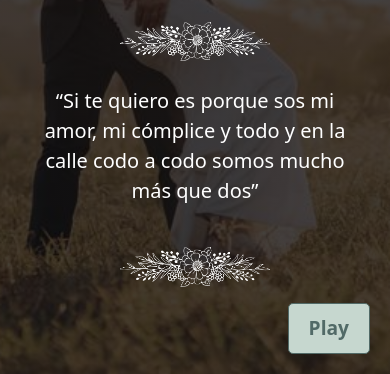
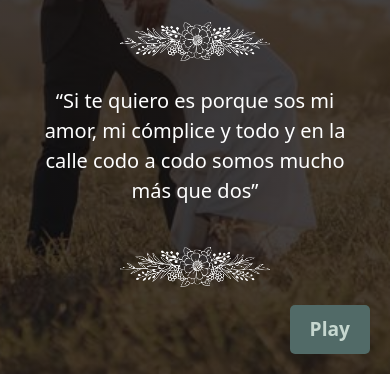
Before and after one commit to Casamiento-Ivan-Caro/Invitacion, a plain HTML site: page index.html in a window 390 px wide. Shown: the part 470-844 px from the top of the page. Drawn offline with nearby package versions, Linux system fonts and the light colour scheme; files whose address does not match are found by name.

Commit message:
Update style.css

```diff
--- a/style.css
+++ b/style.css
@@ -315,17 +315,15 @@ span.amper {
     bottom: 20px;
     right: 20px;
     padding: 10px 20px;
-    background-color: #007bff;
-    color: white;
-    border: 1px solid #516A67;
+  border:none;
     border-radius: 5px;
     cursor: pointer;
     z-index: 1000;
   }
 
   #playButton {
-    background-color: #c6d7cf;
-    color: #516a67;
+    background-color: #516a67;
+    color:  #c6d7cf;
     font-weight: 600;
     font-size: 1.2rem;
   }
```
